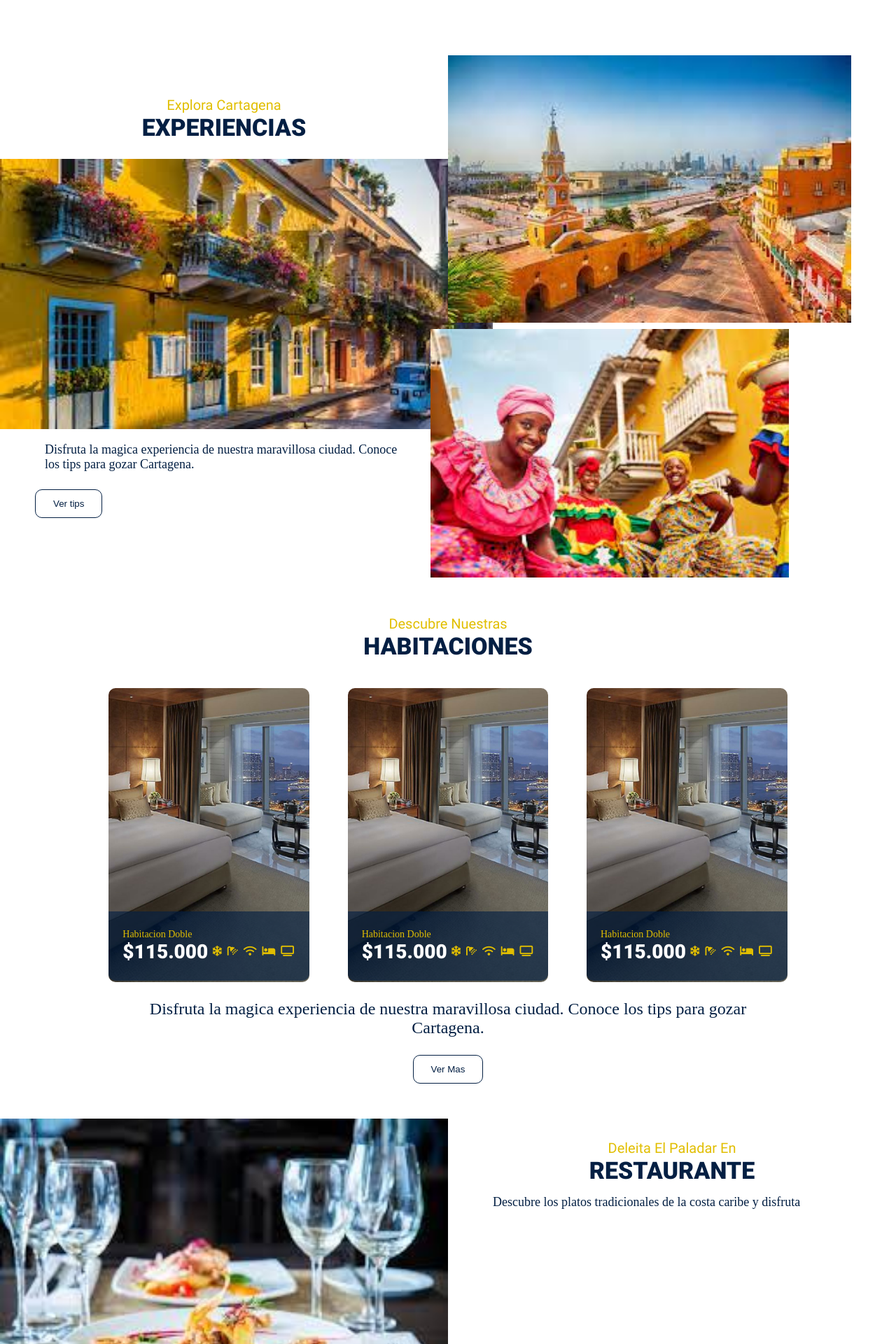
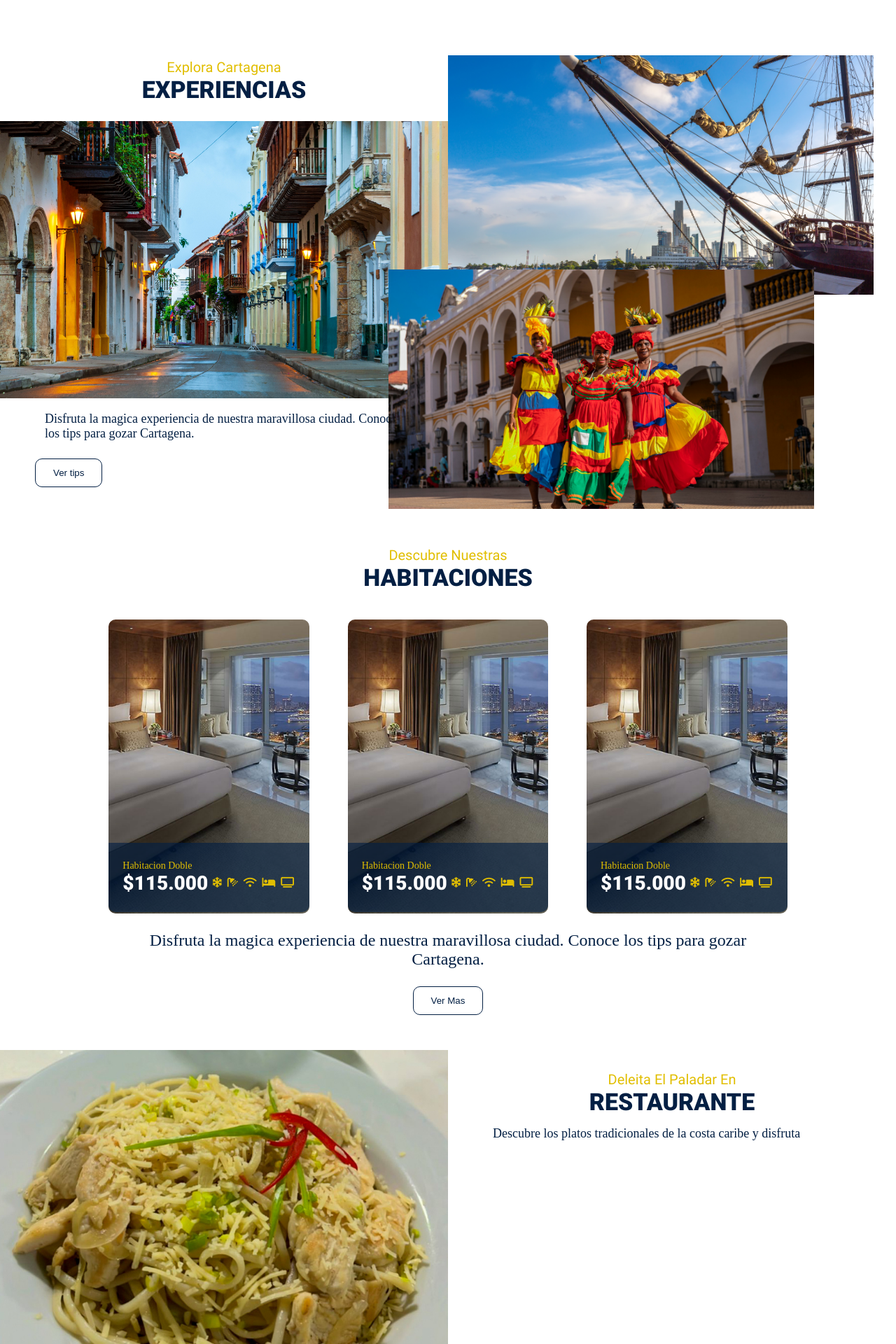
Before and after one commit to sadonfa/hoteltoledo, a Django app: page / in a window 1280 px wide. Shown: the part 801-2721 px from the top of the page at 70% size. Run offline with Django 4.2, Linux system fonts and the light colour scheme; some libraries are stand-ins or nearby versions; some web fonts are replaced.

Commit message:
Actualizacion de fotos

```diff
--- a/mainapp/static/css/style.css
+++ b/mainapp/static/css/style.css
@@ -6,9 +6,10 @@
 header {
     height: 100vh;
     color: white;
-    background-image: url("../images/cartagenadeindias3_opt.jpg");
+    background-image: url("../images/Getsemani_cartagena_indias.jpeg");
     background-repeat: no-repeat;
     background-size: cover;
+    background-position: center;
 }
 
 .header-pg {
@@ -318,17 +319,17 @@ input[type=date]::-webkit-calendar-picker-indicator:hover {
 
 .experiences .img-bootom {
     display: block;
-    margin-top: 10px;
-    margin-left: -25px;
+    margin-top: -70px;
+    margin-left: -85px;
     width: 100%;
 }
 
 .experiences .img-bootom img {
-    width: 80%;
+    width: 95%;
 }
 
 .experiences .img-top img {
-    width: 90%;
+    width: 95%;
 }
 
 .experiences .btn {
--- a/mainapp/templates/home.html
+++ b/mainapp/templates/home.html
@@ -58,7 +58,7 @@
             <span class="subtitel">Explora Cartagena</span>
             <h2 class="title">Experiencias</h2>
 
-            <img src="{% static 'images/images3.jpeg'%}" alt="Cartagena Getsemani">
+            <img src="{% static 'images/2.png'%}" alt="Cartagena Getsemani">
             <p class="descript">
                 Disfruta la magica experiencia
                 de nuestra maravillosa ciudad.
@@ -69,10 +69,10 @@
         </div>
         <div class="colum2">
             <div class="img-top">
-                <img src="{% static 'images/cart2.jpeg'%}" alt="Cartagena Getsemani">
+                <img src="{% static 'images/3.png'%}" alt="Cartagena Getsemani">
             </div>
             <div class="img-bootom">
-                <img src="{% static 'images/Cart.jpeg'%}" alt="Cartagena Getsemani">
+                <img src="{% static 'images/6.png'%}" alt="Cartagena Getsemani">
             </div>
         </div>
 
@@ -143,7 +143,7 @@
 
     <div class="restauran">
         <div class="image-trabj">
-            <img src="{% static 'images/restaurante.jpeg'%}" alt="restaurante">
+            <img src="{% static 'images/restaurante_toledo.jpg'%}" alt="restaurante">
         </div>
 
         <div class="detail-restaurant">
@@ -165,13 +165,13 @@
             </p>
         </div>
         <div class="image-trabj">
-            <img src="{% static 'images/coworking.jpeg'%}" alt="Coworking">
+            <img src="{% static 'images/coworking_toledo.jpg'%}" alt="Coworking">
         </div>
 
     </div>
     <div class="piscina">
         <div class="image-trabj">
-            <img src="{% static 'images/piscina-1169.jpg'%}" alt="piscina">
+            <img src="{% static 'images/piscina_toledo.jpg'%}" alt="piscina">
         </div>
 
         <div class="detail-piscina">
@@ -187,7 +187,7 @@
 
     </div>
 
-    Fecha:
-    <input type="text" id="datepicker" />
+    {% comment %} Fecha:
+    <input type="text" id="datepicker" /> {% endcomment %}
 
     {% endblock  %}
```
Also changed, not shown: mainapp/static/images/2.png (added), mainapp/static/images/3.png (added), mainapp/static/images/5.png (added), mainapp/static/images/6.png (added), mainapp/static/images/restaurante_toledo.jpg (added), 4 other files.
